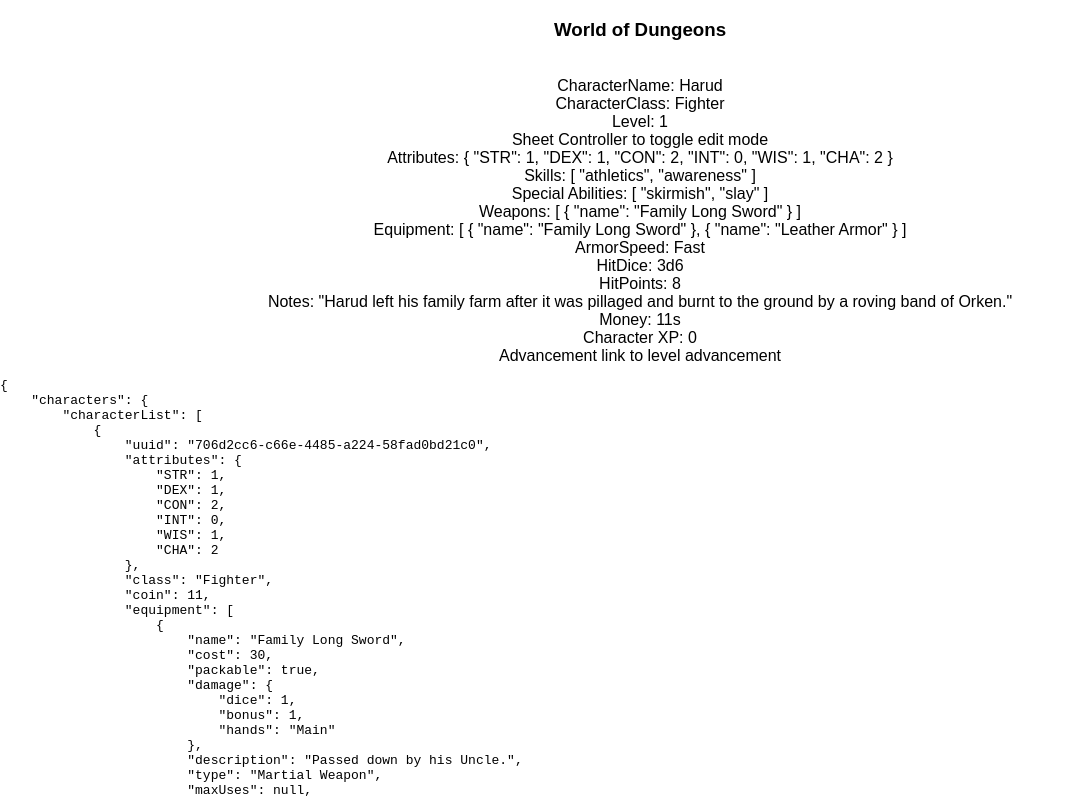
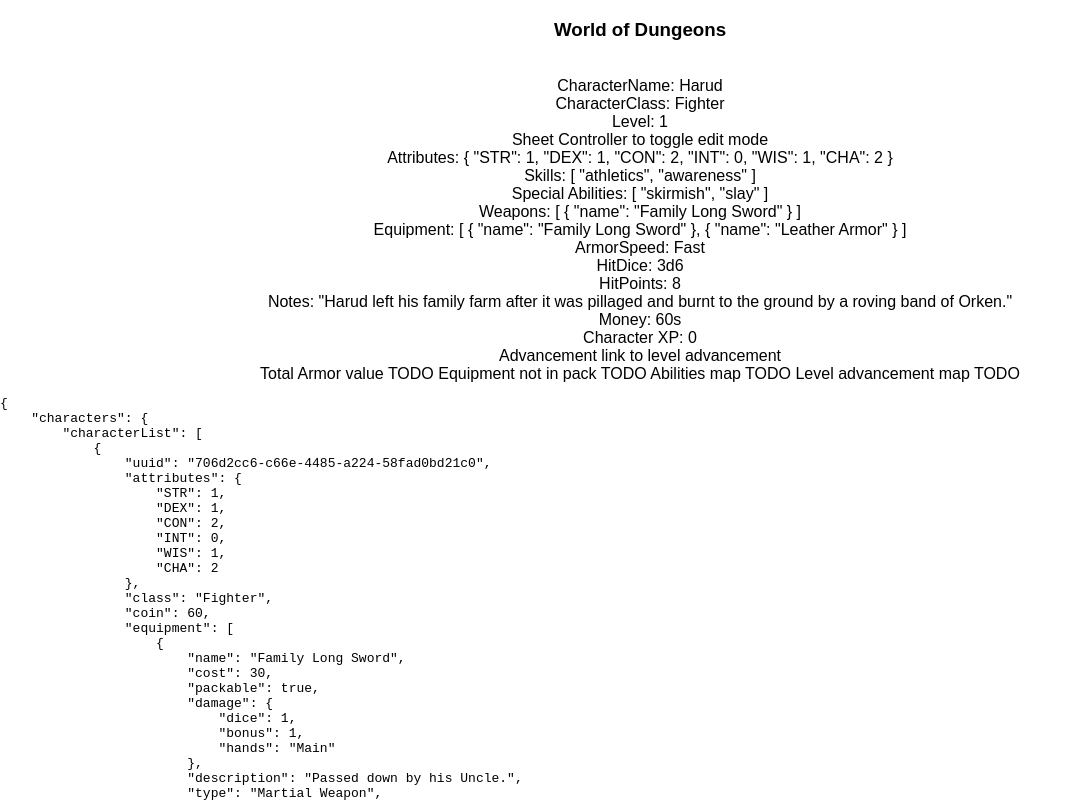
Before and after one commit to lhawes/world-of-dungeons-sheet, a React (Create React App) app: page / in a window 1280 px wide. Shown: the top 800 px of the page, without its empty margins (0-1081 px from the left). Built offline with nearby package versions, Linux system fonts and the light colour scheme; the HTML template or start-up script is replaced by a standard one.

Commit message:
adds notes for expansion

```diff
--- a/src/pages/CharacterSheet.tsx
+++ b/src/pages/CharacterSheet.tsx
@@ -41,6 +41,12 @@ export const CharacterSheet = ({}: CharacterSheetProps) => {
       <section>
         <Coin /><CharacterXp /><Advancement />
       </section>
+      <section>
+        Total Armor value TODO
+        Equipment not in pack TODO
+        Abilities map TODO
+        Level advancement map TODO
+      </section>
     </>
   );
 }
--- a/src/state/characters/characterSelectors.ts
+++ b/src/state/characters/characterSelectors.ts
@@ -81,3 +81,6 @@ export const getSelectedCharacterSkills = (state: AppState): Skills =>
 
 export const getSelectedCharacterXp = (state: AppState): number =>
   getSelectedCharacter(state)?.xp ?? 0;
+
+// getSelectedCharacterTotalArmor
+// equipped armor + any armor with a bonus?
--- a/src/state/data/baseCharacter.ts
+++ b/src/state/data/baseCharacter.ts
@@ -14,7 +14,7 @@ export const rawCharacterData: CharacterConfigType = {
   name: 'Harud',
   notes: 'Harud left his family farm after it was pillaged and burnt to the ground by a roving band of Orken.',
   class: CharacterClassType.fighter,
-  coin: 11,
+  coin: 60,
   rawEquipment: [{
     name: 'Family Long Sword',
     cost: 30,
```
Also changed, not shown: 1 other file (tests, documents, lock files or other folders).
